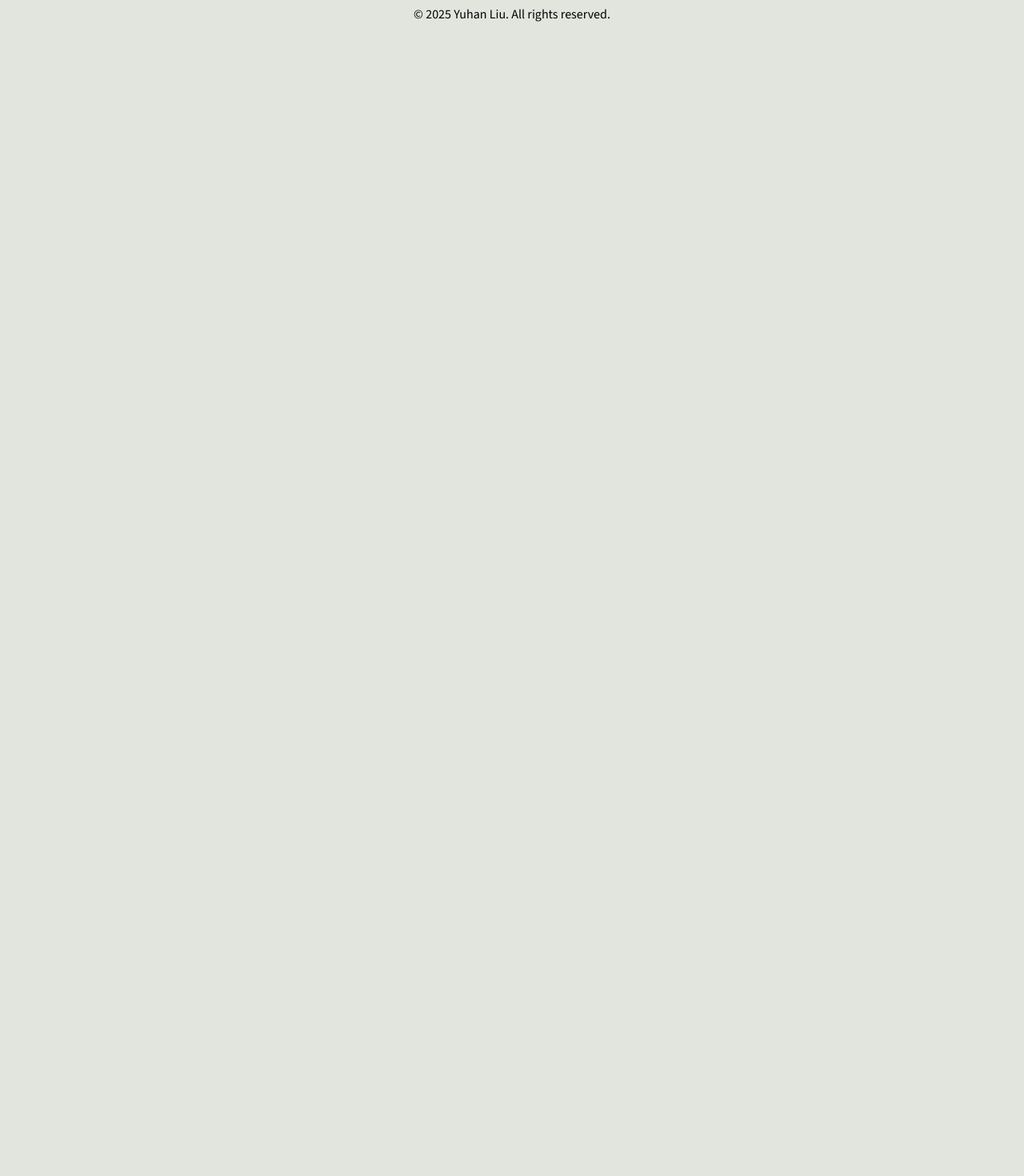
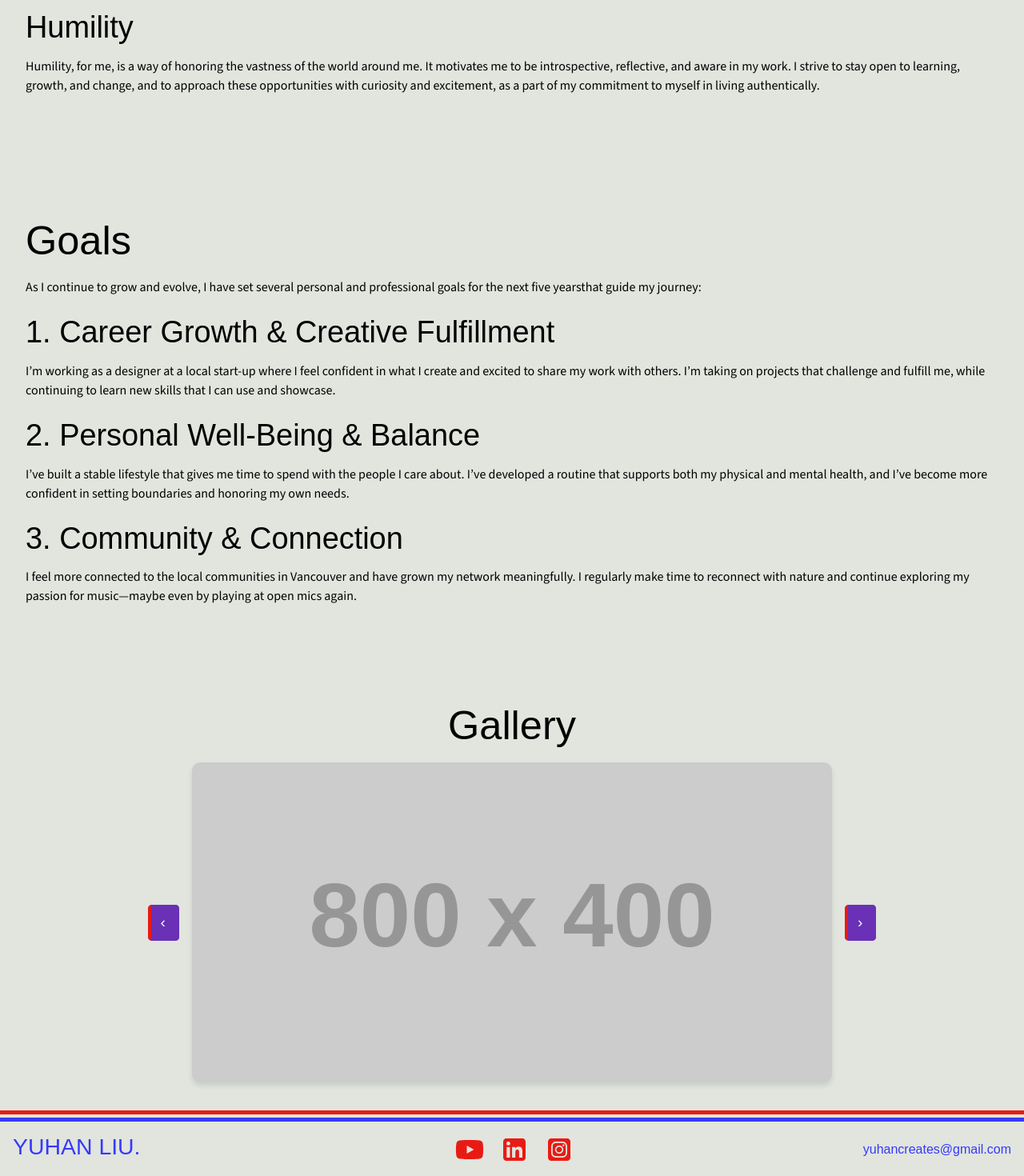
Before and after one commit to yliu-99/portfolio-first-version, a React (Vite) app: page /about in a window 1280 px wide. Shown: the part 1100-2570 px from the top of the page at 80% size. Before the commit the page ends 1142 px from the top, so only its background shows below. Built offline with nearby package versions, Linux system fonts and the light colour scheme; a web font is replaced by a local one.

Commit message:
adjusted footer style, added section text content into about page

```diff
--- a/src/App.jsx
+++ b/src/App.jsx
@@ -28,7 +28,7 @@ function AnimatedRoutes() {
         <Route path="/" element={<Home />} />
         <Route path="/about" element={<About />} />
         <Route path="/projects" element={<Projects />} />
-        <Route path="/design" element={<Graphic />} />
+        <Route path="/graphic" element={<Graphic />} />
         <Route path="/video" element={<Video />} />
         <Route path="/contact" element={<Contact />} />
 
--- a/src/components/about/Gallery.jsx
+++ b/src/components/about/Gallery.jsx
@@ -1,8 +1,41 @@
+import React, { useState } from "react";
+import "./Gallery.scss"; // Assuming you have a Gallery.scss for styling
+
 function Gallery() {
+  const images = [
+    { src: "https://via.placeholder.com/800x400", alt: "Placeholder image 1" },
+    { src: "https://via.placeholder.com/800x400", alt: "Placeholder image 2" },
+    { src: "https://via.placeholder.com/800x400", alt: "Placeholder image 3" },
+  ];
+
+  const [currentIndex, setCurrentIndex] = useState(0);
+
+  const handleNext = () => {
+    setCurrentIndex((prevIndex) => (prevIndex + 1) % images.length);
+  };
+
+  const handlePrev = () => {
+    setCurrentIndex((prevIndex) =>
+      prevIndex === 0 ? images.length - 1 : prevIndex - 1
+    );
+  };
+
   return (
     <div className="gallery">
       <h2>Gallery</h2>
-      {/* Gallery images would be added here */}
+      <div className="carousel">
+        <button className="prev-btn" onClick={handlePrev}>
+          &#8249;
+        </button>
+        <img
+          src={images[currentIndex].src}
+          alt={images[currentIndex].alt}
+          className="carousel-image"
+        />
+        <button className="next-btn" onClick={handleNext}>
+          &#8250;
+        </button>
+      </div>
     </div>
   );
 }
--- /dev/null
+++ b/src/components/about/Gallery.scss
@@ -0,0 +1,35 @@
+.gallery {
+  text-align: center;
+  margin: 2rem auto;
+}
+
+.carousel {
+  display: flex;
+  align-items: center;
+  justify-content: center;
+  gap: 1rem;
+}
+
+.carousel-image {
+  width: 100%;
+  max-width: 800px;
+  height: auto;
+  border-radius: 10px;
+  box-shadow: 0 4px 6px rgba(0, 0, 0, 0.1);
+}
+
+.prev-btn,
+.next-btn {
+  background-color: var(--blue);
+  color: white;
+  border: none;
+  padding: 0.5rem 1rem;
+  cursor: pointer;
+  border-radius: 5px;
+  transition: background-color 0.3s ease;
+}
+
+.prev-btn:hover,
+.next-btn:hover {
+  background-color: var(--red);
+}
--- a/src/components/about/Goals.jsx
+++ b/src/components/about/Goals.jsx
@@ -1,7 +1,33 @@
 function Goals() {
   return (
-    <div className="goals">
+    <div className="goals container">
       <h2>Goals</h2>
+      <p>
+        As I continue to grow and evolve, I have set several personal and
+        professional goals for the next five yearsthat guide my journey:
+      </p>
+      <h3>1. Career Growth & Creative Fulfillment</h3>
+      <p>
+        {" "}
+        I’m working as a designer at a local start-up where I feel confident in
+        what I create and excited to share my work with others. I’m taking on
+        projects that challenge and fulfill me, while continuing to learn new
+        skills that I can use and showcase.{" "}
+      </p>
+      <h3> 2. Personal Well-Being & Balance </h3>
+      <p>
+        I’ve built a stable lifestyle that gives me time to spend with the
+        people I care about. I’ve developed a routine that supports both my
+        physical and mental health, and I’ve become more confident in setting
+        boundaries and honoring my own needs.{" "}
+      </p>
+      <h3> 3. Community & Connection </h3>
+      <p>
+        I feel more connected to the local communities in Vancouver and have
+        grown my network meaningfully. I regularly make time to reconnect with
+        nature and continue exploring my passion for music—maybe even by playing
+        at open mics again.
+      </p>
     </div>
   );
 }
--- a/src/components/about/Overview.jsx
+++ b/src/components/about/Overview.jsx
@@ -1,6 +1,6 @@
 function Overview() {
   return (
-    <div className="about-overview">
+    <div className="about-overview container">
       <img></img>
       <h2>About Me</h2>
       <p>Hi, I’m Yuhan. I am a designer and storyteller and I use creativity as my way of connecting with the world. Currently studying as a New Media Design and Web Development student at BCIT, I am excited to spend each day learning new ways of bringing ideas to life through design, code, and storytelling. Whether I’m building a brand, filming creative content, designing sound environments, or creating striking motion graphics, I always aim to make something that feels meaningful. My biggest inspirations come from film, video games, and music, as well as the storytelling within these mediums that evokes feelings, both vulnerable and beautiful, in people. </p>
--- a/src/components/about/Values.jsx
+++ b/src/components/about/Values.jsx
@@ -1,8 +1,13 @@
 function Values() {
   return (
-    <div className="values">
+    <div className="values container">
       <h2>Values</h2>
-      <p>Here are some of my core values:</p>
+      <h3>Wonder</h3>
+      <p>My creativity always stems from the sense of wonder I hold for the world. It has always been immensely exciting to me to imagine that the possibilities could be endless, and to explore these opportunities with appreciation. This inspires me to take risks, think further, remain optimistic, and ask more questions in my work.</p>
+      <h3>Love</h3>
+      <p>To me, love means committing fully to your relationship with people, yourself, and the world at large. I feel most fulfilled when living and leading with love, so I try to carry that principle into everything. In my work, love motivates me to embrace challenges, show gratitude and kindness, act with intention, and make decisions that center in people.</p>
+      <h3>Humility</h3>
+      <p>Humility, for me, is a way of honoring the vastness of the world around me. It motivates me to be introspective, reflective, and aware in my work. I strive to stay open to learning, growth, and change, and to approach these opportunities with curiosity and excitement, as a part of my commitment to myself in living authentically.</p>
     </div>
   );
 }
--- a/src/components/global/Footer.jsx
+++ b/src/components/global/Footer.jsx
@@ -1,5 +1,6 @@
-import './Footer.scss';
+import "./Footer.scss";
 import { FontAwesomeIcon } from "@fortawesome/react-fontawesome";
+import { Link } from "react-router-dom";
 
 function Footer() {
   return (
@@ -8,28 +9,39 @@ function Footer() {
       <div className="blue divider"></div>
       <div className="footer-content">
         <div className="container">
-        <h4>YUHAN LIU.</h4>
+          <div className="footer-row">
+            <div className="left-section">
+              <h4>
+                <Link to="/" className="home-link">
+                  YUHAN LIU.
+                </Link>
+              </h4>
+            </div>
+
             <ul className="socials">
               <li className="youtube">
-                      <a href="#">
+                <Link to="/video">
                   <FontAwesomeIcon icon="fa-brands fa-youtube" />
-                      </a>
+                </Link>
               </li>
               <li className="linkedin">
-                      <a href="#">
+                <Link to="/about">
                   <FontAwesomeIcon icon="fa-brands fa-square-linkedin" />
-                      </a>
+                </Link>
               </li>
               <li className="instagram">
-                      <a href="#">
+                <Link to="/projects">
                   <FontAwesomeIcon icon="fa-brands fa-square-instagram" />
-                      </a>
+                </Link>
               </li>
             </ul>
+            <div className="contact">
+              <a href="mailto:yuhancreates@gmail.com" className="email-link">
+                yuhancreates@gmail.com
+              </a>
             </div>
-      <p className="copyright">
-        © 2025 Yuhan Liu. All rights reserved.
-        </p>
+          </div>
+        </div>
       </div>
     </footer>
   );
--- a/src/components/global/Footer.scss
+++ b/src/components/global/Footer.scss
@@ -2,10 +2,6 @@
 footer {
     display: flex;
     flex-direction: column;
-    .copyright {
-        text-align: center;
-        color: var(--gray);
-    }
     h4 {
         color: var(--blue);
     }
@@ -15,10 +11,25 @@ footer {
         justify-content: space-between;
         align-items: center;
     }
+    .footer-row {
+        width: 100%;
+        display: flex;
+        justify-content: space-between;
+        align-items: center;
+    }
+    .home-link {
+        text-decoration: none;
+        color: inherit;
+    }
+    .social-contact {
+        display: flex;
+        flex-direction: column;
+        gap: 1rem;
+    }
     .socials {
         display: flex;
+        gap: 1rem;
         justify-content: flex-end;
-        gap: 1.5rem;
         margin-top: 1rem;
         list-style: none;
         a {
@@ -31,4 +42,23 @@ footer {
             color: var(--blue);
         }
     }
+    .contact {
+        .email-link {
+            text-decoration: none;
+            color: inherit;
+            font-family: var(--title);
+        }
+    }
+    .contact {
+        display: flex;
+        transition: color 0.3s ease;
+        .email-link {
+            text-decoration: none;
+            color: var(--blue);
+            font-family: var(--title);
+        }
+        .email-link:hover {
+            color: var(--red);
+        }
+    }
 }
--- a/src/components/pages/About.jsx
+++ b/src/components/pages/About.jsx
@@ -2,6 +2,7 @@ import Overview from "../about/Overview";
 import Values from "../about/Values";
 import Goals from "../about/Goals";
 import Gallery from "../about/Gallery";
+import './About.scss';
 
 function About() {
   return (
--- /dev/null
+++ b/src/components/pages/About.scss
@@ -0,0 +1,4 @@
+.about{
+    display: flex;
+    flex-direction: column;
+}
```
Lines whose indentation alone changed are shown as unchanged.
